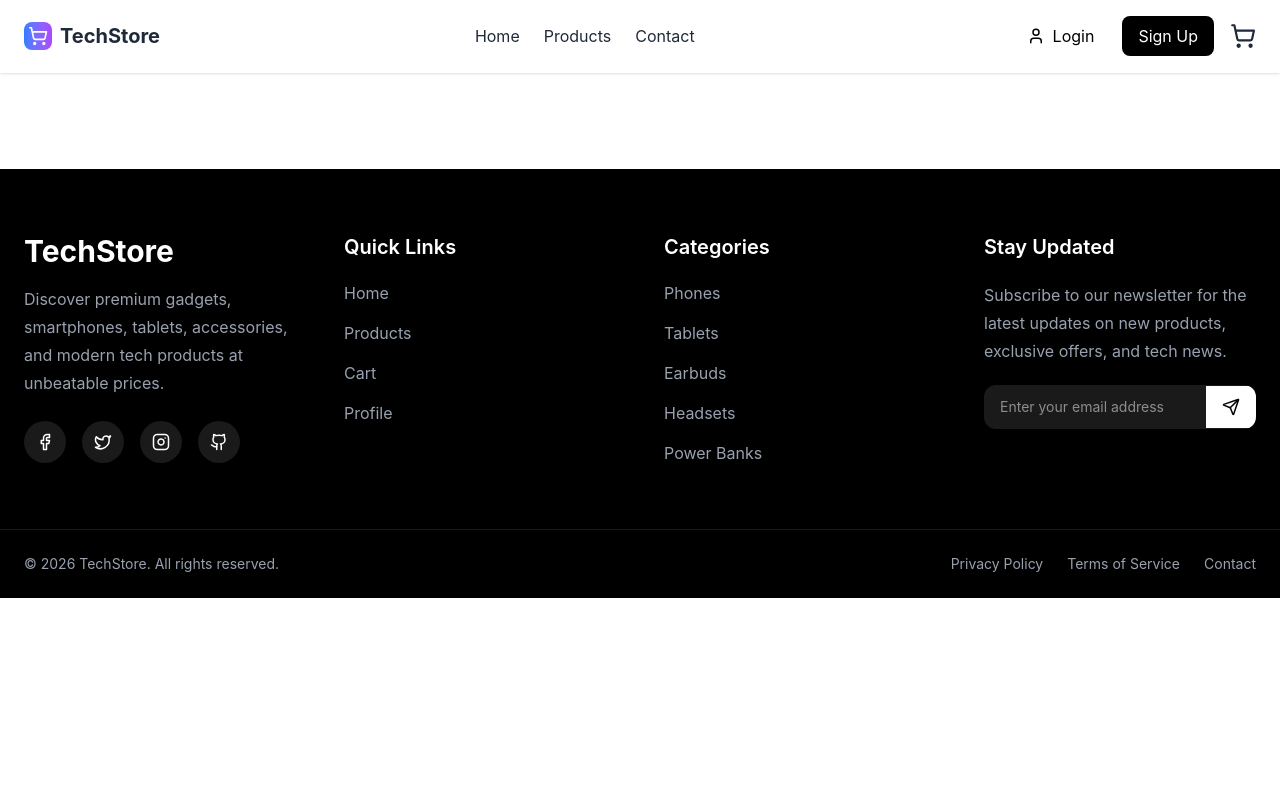
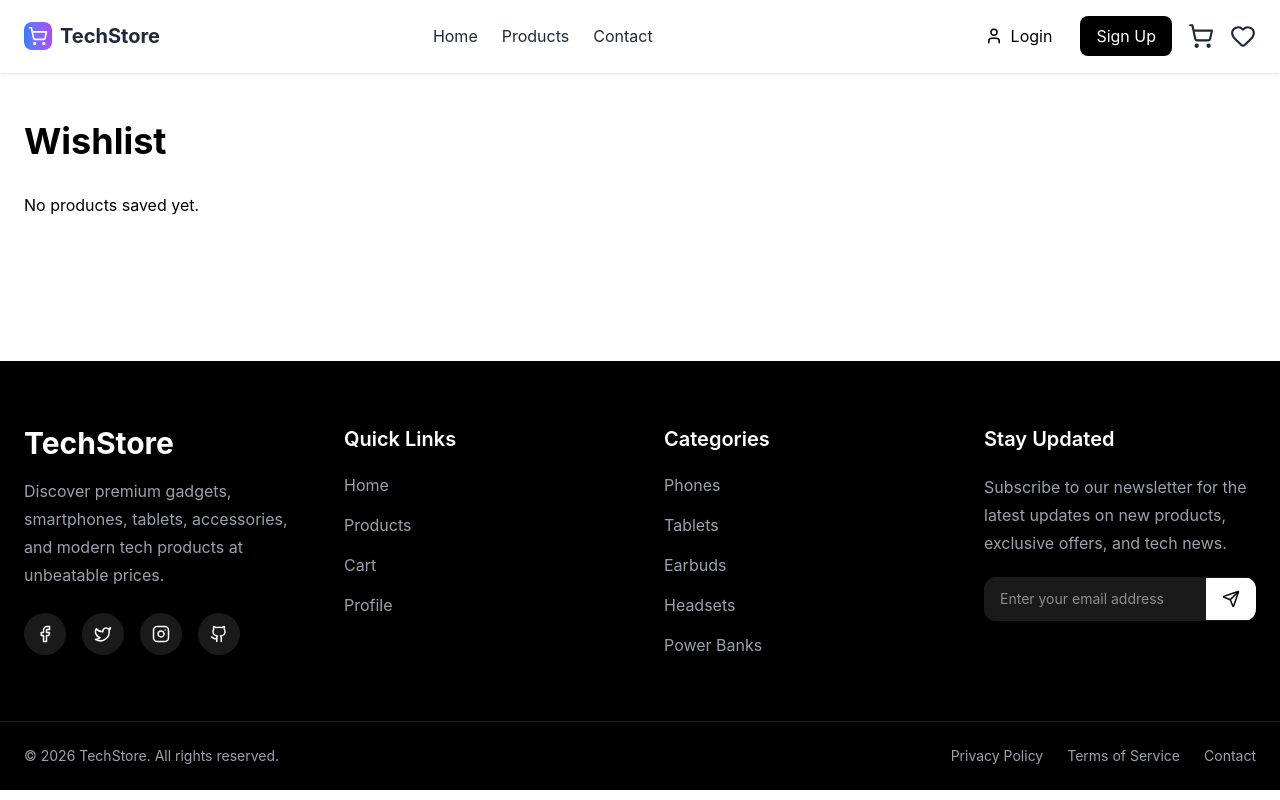
Before and after one commit to FafioluOluwadamilola/Tech-EcommerceMERN-Frontend, a React app: page /wishlist in a window 1280 px wide. Built offline with nearby package versions, Linux system fonts and the light colour scheme; the HTML template or start-up script is replaced by a standard one.

Commit message:
Done with the wishlist page

```diff
--- a/src/App.jsx
+++ b/src/App.jsx
@@ -19,11 +19,14 @@ import ProductDetails from './pages/ProductDetails'
 import Contact from './pages/Contact'
 import MyOrders from './pages/MyOrders'
 import OrderDetails from './pages/OrderDetails'
+import { WishlistProvider } from './context/WishlistContext'
+import Wishlist from './pages/Wishlist'
 
 
 function App() {
 
   return (
+    <WishlistProvider>
       <UIProvider>
         <CartProvider>
           <BrowserRouter>
@@ -38,6 +41,7 @@ function App() {
               <Route path='/products' element={<Products />} />
               <Route path='/products/:id' element={<ProductDetails />} />
               <Route path='/contact' element={<Contact />} />
+              <Route path='/wishlist' element={<Wishlist />} />
               <Route
                 path="/profile"
                 element={
@@ -86,6 +90,7 @@ function App() {
           </BrowserRouter>
         </CartProvider>
       </UIProvider>
+    </WishlistProvider>
   )
 }
 
--- a/src/components/Header.jsx
+++ b/src/components/Header.jsx
@@ -1,5 +1,5 @@
 import { Link } from 'react-router-dom'
-import { ShoppingCart, User, Menu, X } from 'lucide-react'
+import { ShoppingCart, User, Menu, X, Heart } from 'lucide-react'
 import { useState } from 'react'
 
 import SignUp from '../pages/SignUp'
@@ -161,6 +161,12 @@ const Header = () => {
 
                             )}
 
+                        </Link>
+
+
+                        {/* WishList */}
+                        <Link to="/wishlist">
+                            <Heart size={26} className='text-gray-800' />
                         </Link>
 
                     </div>
--- a/src/components/Hero.jsx
+++ b/src/components/Hero.jsx
@@ -99,7 +99,7 @@ const Hero = () => {
           <Link to="/products" className='flex'>View All <ArrowRight /></Link>
         </div>
 
-        <ProductCard products={products} />
+        <ProductCard products={products.slice(0, 8)} />
 
       </section>
 
--- a/src/components/ProductCard.jsx
+++ b/src/components/ProductCard.jsx
@@ -1,15 +1,17 @@
 import React from 'react'
-import { ShoppingCart, Star } from 'lucide-react'
+import { Heart, ShoppingCart, Star } from 'lucide-react'
 import { useCart } from '../context/CartContext'
 import { useAuth } from '../context/AuthContext'
 import { useUI } from '../context/UIContext'
 import { Link } from 'react-router-dom'
+import { useWishlist } from '../context/WishlistContext'
 
 const ProductCard = ({ products }) => {
 
   const { addToCart } = useCart();
   const { user } = useAuth();
   const { setShowLogin } = useUI();
+  const { addToWishlist, isInWishlist, removeFromWishlist } = useWishlist();
 
   const handleAddToCart = (product) => {
 
@@ -30,7 +32,7 @@ const ProductCard = ({ products }) => {
 
     <div className='grid grid-cols-1 md:grid-cols-2 xl:grid-cols-4 gap-8 w-full'>
 
-      {products.slice(0, 8).map((product) => (
+      {products.map((product) => (
 
         <div
           key={product.id}
@@ -38,17 +40,35 @@ const ProductCard = ({ products }) => {
         >
 
           {/* Image */}
-          <Link to={`/products/${product.id}`} >
-            <div className='aspect-square overflow-hidden bg-gray-100'>
+          <div className='aspect-square overflow-hidden bg-gray-100 relative'>
 
+            <Link to={`/products/${product.id}`} >
               <img
                 src={product.image}
                 alt={product.name}
                 className='w-full h-full object-cover group-hover:scale-105 transition-transform duration-300 cursor-pointer'
               />
+            </Link>
 
-            </div>
-          </Link>
+            <button
+              onClick={() =>
+                isInWishlist(product.id) ? removeFromWishlist(product.id) : addToWishlist(product)
+              }
+              className='absolute top-3 right-3 bg-white p-2 rounded-full shadow'
+
+            >
+
+              <Heart
+                size={18}
+                className={
+                  isInWishlist(product.id) ? "fill-red-600 text-red-500" : "text-gray-500"
+                }
+              />
+
+            </button>
+
+          </div>
+
 
           {/* Content */}
           <div className='p-4'>
--- a/src/context/WishlistContext.jsx
+++ b/src/context/WishlistContext.jsx
@@ -1,6 +1,6 @@
 import { createContext, useContext, useEffect, useState } from 'react'
 
-const wishlist = createContext();
+const wishlistContext = createContext();
 
 export const WishlistProvider = ({ children }) => {
 
--- /dev/null
+++ b/src/pages/Wishlist.jsx
@@ -0,0 +1,35 @@
+import ProductCard from "../components/ProductCard";
+import { useWishlist } from "../context/WishlistContext";
+
+const Wishlist = () => {
+
+  const { wishlist } = useWishlist();
+
+  return (
+
+    <div className="max-w-7xl mx-auto px-6 py-12">
+
+      <h1 className="text-4xl font-bold mb-8">
+        Wishlist
+      </h1>
+
+      {wishlist.length === 0 ? (
+
+        <p>
+          No products saved yet.
+        </p>
+
+      ) : (
+
+        <ProductCard
+          products={wishlist}
+        />
+
+      )}
+
+    </div>
+
+  );
+};
+
+export default Wishlist;
```
Lines whose indentation alone changed are shown as unchanged.
